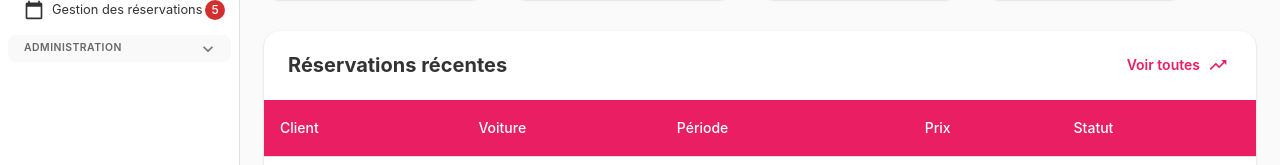
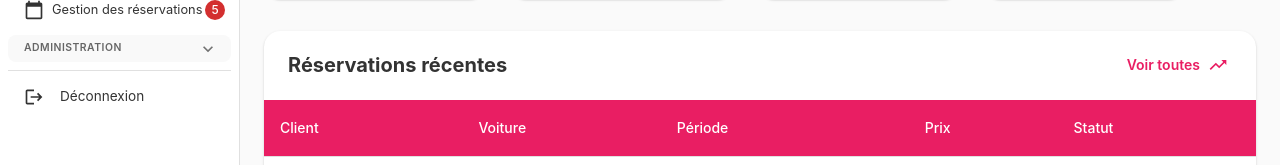
Before and after one commit to LocationVoituresEnsate/frontend, a React (Vite) app: page /manager in a window 1280 px wide. Shown: the part 279-444 px from the top of the page. Built offline with nearby package versions, Linux system fonts and the light colour scheme; a web font is replaced by a local one.

Commit message:
logout dans manager espace

```diff
--- a/src/components/Dashboard/SidebarManager.jsx
+++ b/src/components/Dashboard/SidebarManager.jsx
@@ -1,5 +1,5 @@
 import React, { useState } from 'react';
-import { NavLink, useLocation } from 'react-router-dom';
+import { NavLink, useLocation, useNavigate } from 'react-router-dom';
 import {
   Box,
   Paper,
@@ -24,7 +24,7 @@ import {
   Assignment as AssignmentIcon,
   ManageAccounts as ManageAccountsIcon,
   Person as PersonIcon,
-
+  Logout as LogoutIcon,
   ExpandMore as ExpandMoreIcon,
   ExpandLess as ExpandLessIcon
 } from '@mui/icons-material';
@@ -32,6 +32,7 @@ import {
 const SidebarManager = () => {
   const theme = useTheme();
   const location = useLocation();
+  const navigate = useNavigate(); // Utilisation de useNavigate pour rediriger
   const [openSections, setOpenSections] = useState({
     gestion: true,
     administration: false  // Administration section fermée par défaut
@@ -42,6 +43,34 @@ const SidebarManager = () => {
       ...prev,
       [section]: !prev[section]
     }));
+  };
+
+  const handleLogout = async () => {
+    const token = localStorage.getItem('token');
+
+    if (!token) {
+      console.error('Aucun token trouvé, impossible de se déconnecter.');
+      return;
+    }
+
+    try {
+      const response = await fetch('http://localhost:8000/auth/logout/', {
+        method: 'POST',
+        headers: {
+          'Authorization': `Bearer ${token}`,
+          'Content-Type': 'application/json', // parfois nécessaire même si pas de body
+        },
+      });
+
+      if (response.ok) {
+        localStorage.clear(); // Effacer le token et les données utilisateur
+        navigate('/login');  // Rediriger vers la page de connexion
+      } else {
+        console.error('Erreur lors de la déconnexion', await response.text());
+      }
+    } catch (error) {
+      console.error('Erreur réseau lors de la déconnexion', error);
+    }
   };
 
   return (
@@ -70,8 +99,6 @@ const SidebarManager = () => {
           >
             <PersonIcon fontSize="small" />
           </Avatar>
-
-
         </Box>
 
         <Typography variant="body2" fontWeight="bold" sx={{ mt: 0.5, color: 'text.primary' }}>
@@ -306,6 +333,27 @@ const SidebarManager = () => {
             </ListItem>
           </Collapse>
         </Box>
+
+        <Divider sx={{ my: 1 }} />
+
+        {/* Logout */}
+        <ListItem
+          button
+          onClick={handleLogout}
+          sx={{
+            borderRadius: 1,
+            color: 'text.primary',
+            '&:hover': { bgcolor: theme.palette.action.hover }
+          }}
+        >
+          <ListItemIcon sx={{ minWidth: 36, color: 'inherit' }}>
+            <LogoutIcon fontSize="small" />
+          </ListItemIcon>
+          <ListItemText
+            primary="Déconnexion"
+            primaryTypographyProps={{ fontSize: '0.85rem', fontWeight: 400 }}
+          />
+        </ListItem>
       </List>
 
       {/* Footer très compact */}
```
